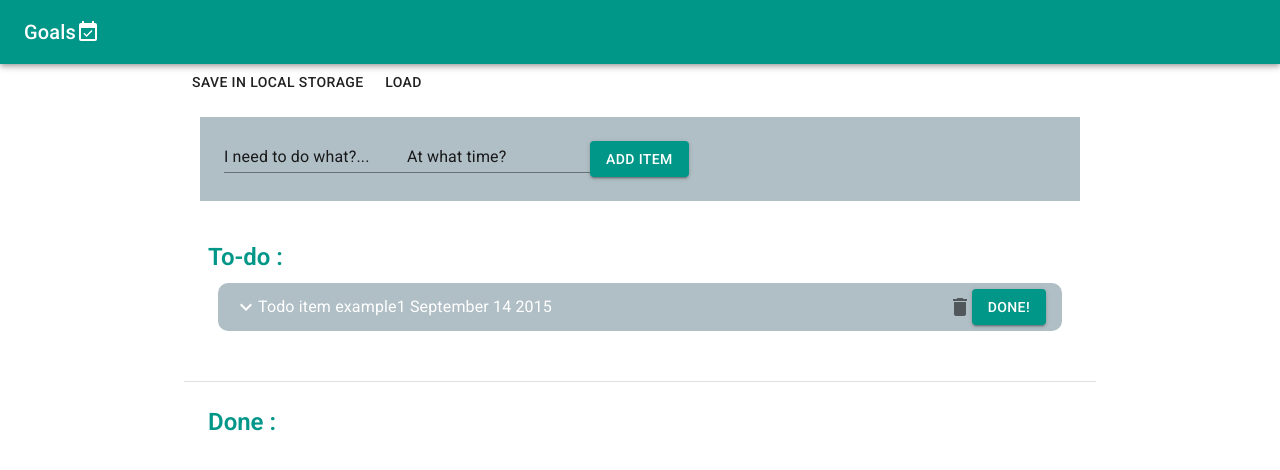
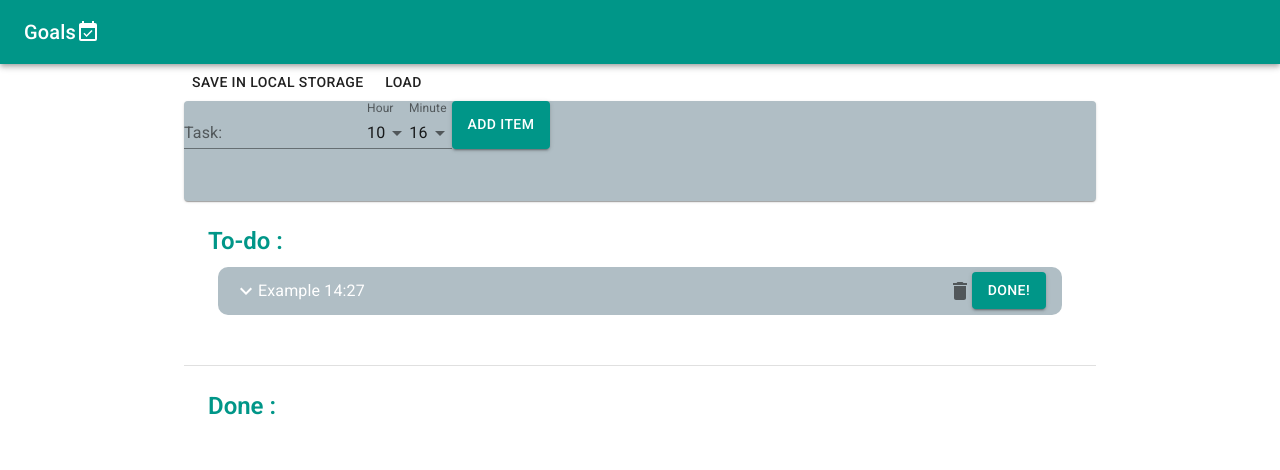
Before and after one commit to sapirm290/Todo_list, a React (Create React App) app: page / in a window 1280 px wide. Shown: the top 470 px of the page. Built offline with nearby package versions, Linux system fonts and the light colour scheme.

Commit message:
Item creation rebuilt with time detailed

```diff
--- a/src/components/AppContainer.jsx
+++ b/src/components/AppContainer.jsx
@@ -14,7 +14,11 @@ const AppContainer = () => {
     const initialState = {
         taskIndex: 1,
         todos: [
-            { index: 0, description: "Todo item example1", due: "September 14 2015", isDone: false, isStarred: true },
+            {
+                content: { summary: "Example", description: "Description example" },
+                time: { years: 2019, months: 7, days: 6, hours: 14, minutes: 27 },
+                features: { index: 0, category: "todo", isStarred: false }
+            }
         ]
     }
     const rootReducer = (state = initialState, action) => {
@@ -29,27 +33,31 @@ const AppContainer = () => {
                 return state
             case (ADD):
                 newState = Object.assign({}, state)
-                newState.todos.push({ description: action.description, due: action.due, index: newState.taskIndex, isDone: false, isStarred: false })
+                newState.todos.push({
+                    content: { summary: action.item.content.summary, description: action.item.content.description },
+                    time: {
+                        years: action.item.time.years, months: action.item.time.months, days: action.item.time.days,
+                        hours: action.item.time.hours, minutes: action.item.time.minutes
+                    },
+                    features: { index: newState.taskIndex, isStarred: false, category: "todo" }
+                })
                 newState.taskIndex++;
                 return newState
             case (REMOVE):
                 newState = Object.assign({}, state)
-                let indexToRemove = newState.todos.indexOf(element => element.index === action.index)
+                let indexToRemove = newState.todos.indexOf(element => element.features.index === action.index)
                 newState.todos.splice(indexToRemove, 1)
                 console.log(newState);
                 return newState;
             case (SETDONE):
                 newState = Object.assign({}, state)
-
-                let indexToSetDone = newState.todos.indexOf(newState.todos.find(element => element.index === action.index))
-                console.log(action.index);
-                console.log(indexToSetDone);
-                newState.todos[indexToSetDone].isDone = !newState.todos[indexToSetDone].isDone;
+                let indexToSetDone = newState.todos.indexOf(newState.todos.find(element => element.features.index === action.index))
+                newState.todos[indexToSetDone].features.category = newState.todos[indexToSetDone].features.category === "todo" ? "done" : "todo";
                 return newState
             case (SETSTARRED):
                 newState = Object.assign({}, state)
-                let indexToSetStarred = newState.todos.indexOf(newState.todos.find(element => element.index === action.index))
-                newState.todos[indexToSetStarred].isStarred = !newState.todos[indexToSetStarred].isStarred;
+                let indexToSetStarred = newState.todos.indexOf(newState.todos.find(element => element.features.index === action.index))
+                newState.todos[indexToSetStarred].features.isStarred = !newState.todos[indexToSetStarred].features.isStarred;
                 return newState
 
             default:
@@ -62,17 +70,19 @@ const AppContainer = () => {
 
     const mapStateToProps = (state) => {
         let listsForRendering = [
-            state.todos.filter(item => !item.isDone).sort((a, b) => b.isStarred - a.isStarred).map(element => element.index),
-            state.todos.filter(item => item.isDone).sort((a, b) => b.isStarred - a.isStarred).map(element => element.index)
+            state.todos.filter(item => item.features.category === "todo")
+                .sort((a, b) => b.features.isStarred - a.features.isStarred).map(element => element.features.index),
+            state.todos.filter(item => item.features.category === "done")
+                .sort((a, b) => b.features.isStarred - a.features.isStarred).map(element => element.features.index)
         ]
         return { listsForRendering: listsForRendering }
     }
     const mapDispatchToProps = dispatch => {
         return {
-            saveTasks: () => {
+            saveItems: () => {
                 dispatch({ type: SAVE })
             },
-            loadTasks: () => {
+            loadItems: () => {
                 dispatch({ type: LOAD })
             }
         }
--- a/src/components/AppPresentational.jsx
+++ b/src/components/AppPresentational.jsx
@@ -25,7 +25,7 @@ const useStyles = makeStyles(theme => ({
     }
 }));
 
-function AppPresentational({ listsForRendering, saveTasks, loadTasks }) {
+function AppPresentational({ listsForRendering, saveItems, loadItems }) {
     const classes = useStyles();
 
     //     const Box = styled.div`
@@ -51,8 +51,8 @@ function AppPresentational({ listsForRendering, saveTasks, loadTasks }) {
 
             </AppHeader>
             <Container className={classes.root} maxWidth="md" >
-                <Button onClick={saveTasks}>Save in local storage</Button>
-                <Button onClick={loadTasks}>Load</Button>
+                <Button onClick={saveItems}>Save in local storage</Button>
+                <Button onClick={loadItems}>Load</Button>
                 <ItemCreationContainer>
                 </ItemCreationContainer>
                 <Box variant="contained" color="secondary" p={3} >
--- a/src/components/ItemCreationContainer.jsx
+++ b/src/components/ItemCreationContainer.jsx
@@ -3,7 +3,7 @@ import ItemCreationPanel from './ItemCreationPanel'
 
 const ADD = "ADD"
 const addItemAction = (itemAsObject) => {
-    return { ...itemAsObject, type: ADD }
+    return { item: itemAsObject, type: ADD }
 }
 const mapDispatchToProps = dispatch => {
     return {
--- a/src/components/ItemCreationPanel.jsx
+++ b/src/components/ItemCreationPanel.jsx
@@ -1,33 +1,94 @@
 import React, { useState } from 'react'
-import Box from '@material-ui/core/Box';
+import Paper from '@material-ui/core/Paper';
 import Button from '@material-ui/core/Button';
 import TextField from '@material-ui/core/TextField';
 import { makeStyles } from '@material-ui/core/styles';
-
+import InputLabel from '@material-ui/core/InputLabel';
+import MenuItem from '@material-ui/core/MenuItem';
+import FormControl from '@material-ui/core/FormControl';
+import Select from '@material-ui/core/Select';
+import Input from '@material-ui/core/Input';
 
 const useStyles = makeStyles(theme => ({
-    root: {
+    paper: {
         backgroundColor: theme.palette.secondary.light,
+        height: "100px",
+        display: "flex"
+    },
+    button: {
+        height: '48px'
     }
 }));
 
+// let date_utils = {
+//     months: ["January", "February", "March", "April", "May", "June", "July",
+//         "August", "September", "October", "November", "December"],
+//     days: [1, 2, 3, 4, 5, 6, 7, 8, 9, 10, 11, 12, 13, 14, 15, 16, 17,
+//         18, 19, 20, 21, 22, 23, 24, 25, 26, 27, 28, 29, 30, 31],
+//     years: [2018, 2019, 2020, 2021, 2022]
+// };
+const HOUROPTIONS = []
+const MINUTEOPTIONS = []
+for (let index = 0; index < 24; index++) {
+    HOUROPTIONS.push(
+        <MenuItem key={"hours" + index} value={`${('0' + index).slice(-2)}`}>{`${('0' + index).slice(-2)}`}</MenuItem>
+    )
+}
+for (let index = 0; index < 61; index++) {
+    MINUTEOPTIONS.push(
+        <MenuItem key={"minutes" + index} value={`${('0' + index).slice(-2)}`}>{`${('0' + index).slice(-2)}`}</MenuItem>
+    )
+}
 
-const ItemCreationPanel = ({ addItem }) => {
+const ItemCreation = ({ addItem }) => {
+    let currentTime = new Date()
     const classes = useStyles();
-    const [task, setTask] = useState({ description: "I need to do what?...", due: "At what time? " })
+    const [item, setItem] = useState({
+        content: { summary: "", description: "" },
+        time: {
+            years: currentTime.getFullYear(), months: currentTime.getMonth(), days: currentTime.getDay(),
+            hours: currentTime.getHours(), minutes: currentTime.getMinutes()
+        }
+    })
+    const handleChange = (e, property, subProperty) => {
+        setItem({ ...item, [property]: { ...item[property], [subProperty]: e.target.value } })
+    }
     return (
         <div>
-            <Box color="secondary" className={classes.root} p={3} m={2}>
-                <TextField onChange={(e) => { setTask({ ...task, description: e.target.value }) }}
-                    value={task.description}
-                />
-                <TextField
-                    onChange={(e) => { setTask({ ...task, due: e.target.value }) }}
-                    value={task.due} />
-                <Button variant="contained" color="primary" onClick={() => { addItem(task) }}>Add Item</Button>
-            </Box>
+            <Paper classes={{ root: classes.paper }} className={classes.root} p={3} m={2}>
+                <FormControl>
+                    <InputLabel htmlFor="summary">Task: </InputLabel>
+                    <Input onChange={(e) => { handleChange(e, "content", "summary") }}
+                        value={item.content.summary} placeholder={"What do I want to do?..."}
+                        input={<Input name="summary" id="summary" />}
+                    />
+                    {/* <FormControl>
+                        <InputLabel htmlFor="my-input">Email address</InputLabel>
+                        <Input id="my-input" aria-describedby="my-helper-text" />
+                    </FormControl> */}
+                </FormControl>
+                <FormControl >
+                    <InputLabel htmlFor="hours">Hour</InputLabel>
+                    <Select
+                        value={item.time.hours}
+                        onChange={(e) => { handleChange(e, "time", "hours") }}
+                        input={<Input id="hours" />} autoWidth   >
+                        {HOUROPTIONS}
+                    </Select>
+                </FormControl>
+                <FormControl >
+                    <InputLabel htmlFor="minutes">Minute</InputLabel>
+                    <Select
+                        value={item.time.minutes}
+                        onChange={(e) => { handleChange(e, "time", "minutes") }}
+                        input={<Input id="minutes" />}  >
+                        {MINUTEOPTIONS}
+                    </Select>
+                </FormControl>
+                <Button classes={{ root: classes.button }} variant="contained" color="primary" onClick={() => { addItem(item) }}>Add Item</Button>
+            </Paper>
         </div>
     )
 }
 
-export default ItemCreationPanel
+export default ItemCreation
--- a/src/components/TodoItem.jsx
+++ b/src/components/TodoItem.jsx
@@ -25,24 +25,18 @@ import SendIcon from '@material-ui/icons/Send';
 import InboxIcon from '@material-ui/icons/MoveToInbox';
 
 const useStyles = makeStyles(theme => ({
-    container: {
-        listStyleType: "none"
+    li: {
+        display: "block"
     },
-    root: {
-        listStyleType: "none",
-        // color: "ffffff",
-
-        // margin: "10px"
-        // textDecoration: "line-through"
-    },
-    li:{
-        display: "block"
-    }
+    text:{textDecoration: "line-through"}
 }));
 const DIVSTYLE = { margin: "10px", borderRadius: "10px", backgroundColor: "#b0bec5" }
 
 
-const TodoItem = ({ due, description, isStarred, index, removeItem, setItemDone, setItemStarred }) => {
+const TodoItem = ({ content, time, features, removeItem, setItemDone, setItemStarred }) => {
+    const { summary, description } = content;
+    const { years, months, days, hours, minutes } = time;
+    const { index, category, isStarred } = features;
     const classes = useStyles();
 
     const [open, setOpen] = React.useState(false);
@@ -51,21 +45,21 @@ const TodoItem = ({ due, description, isStarred, index, removeItem, setItemDone,
         setOpen(!open);
     } return (
         <div style={DIVSTYLE}>
-            <ListItem button classes={{ root: classes.root, container: classes.li }} onClick={handleClick}>
+            <ListItem button classes={{ container: classes.li }} onClick={handleClick}>
                 {open ? <ExpandLess /> : <ExpandMore />}
-                <ListItemText primary={`${description} ${due}`} />
+                <ListItemText classes={category==="done"? {root: classes.text}: null} primary={`${summary} ${hours}:${minutes}`} />
                 <ListItemSecondaryAction>
-                    <IconButton edge="end" aria-label="Delete" onClick={(e) => removeItem(index, e)}>
+                    <IconButton edge="end" aria-label="Delete" onClick={() => removeItem(index)}>
                         <DeleteIcon />
                     </IconButton>
-                    <Button variant="contained" color="primary" onClick={(e) => setItemDone(index, e)}>Done!</Button>
+                    <Button variant="contained" color="primary" onClick={() => setItemDone(index)}>{category === "todo"? "Done!": "Not done"}</Button>
                 </ListItemSecondaryAction>
             </ListItem>
             <Collapse in={open} timeout="auto" unmountOnExit>
-                <ListItem button onClick={handleClick} classes={{ root: classes.root, container: classes.li }}>
-                    <ListItemText primary="Starred" />
+                <ListItem button onClick={handleClick} classes={{ container: classes.li }}>
+                <ListItemText classes={category==="done"? {root: classes.text}: null} primary={`${description} ${days}/${months}/${years}`} />
                     <ListItemSecondaryAction>
-                        <IconButton onClick={(e) => setItemStarred(index, e)}>
+                        <IconButton onClick={() => setItemStarred(index)}>
                             <SvgIcon>
                                 <path fill={isStarred ? "#FFD700" : "#FFFFFF"} d="M12,17.27L18.18,21L16.54,13.97L22,9.24L14.81,8.62L12,2L9.19,8.62L2,9.24L7.45,13.97L5.82,21L12,17.27Z" />
                             </SvgIcon>
```
Also changed, not shown: src/components/TodoItemContainer.jsx (+7 -10 lines), 1 other file (tests, documents, lock files or other folders).
